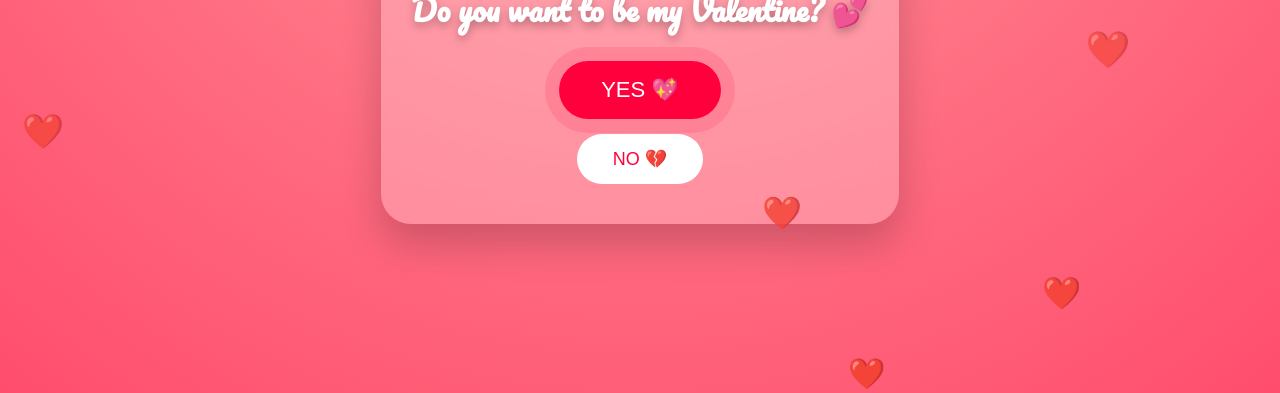
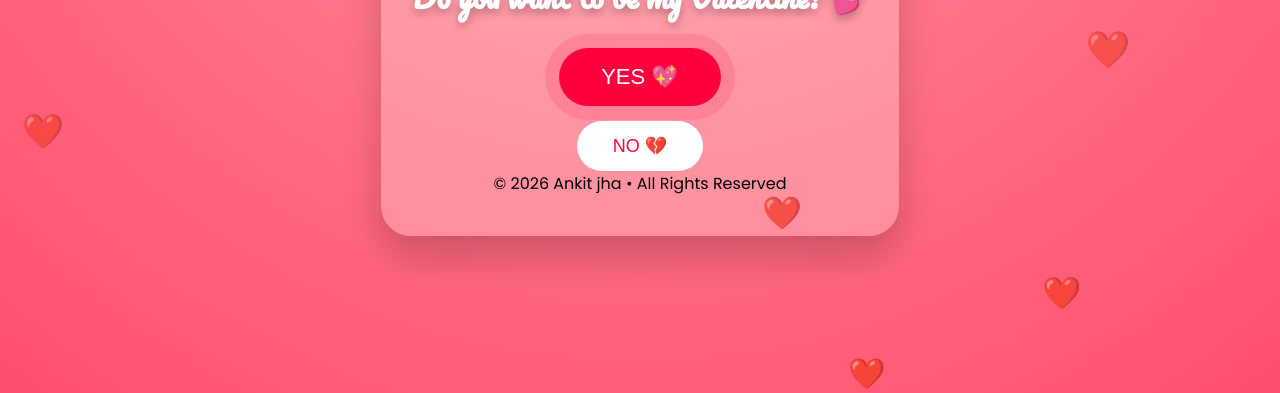
Before and after one commit to ankitcreation/Valentines-day, a plain HTML site: page index.html in a window 1280 px wide. Shown: the part 407-800 px from the top of the page. Drawn offline with Linux system fonts and the light colour scheme.

Commit message:
Add files via upload

```diff
--- a/index.html
+++ b/index.html
@@ -138,6 +138,11 @@ h1{
     <button id="yesBtn">YES 💖</button>
     <button id="noBtn">NO 💔</button>
   </div>
+  <footer>
+<p>© 2026 Ankit jha • All Rights Reserved</p>
+</footer>
+
+
 
   <div id="final">
     Yayyy! 😍💍<br>
@@ -194,5 +199,8 @@ yesBtn.addEventListener("click",()=>{
 });
 </script>
 
+
+
+
 </body>
 </html>
```
